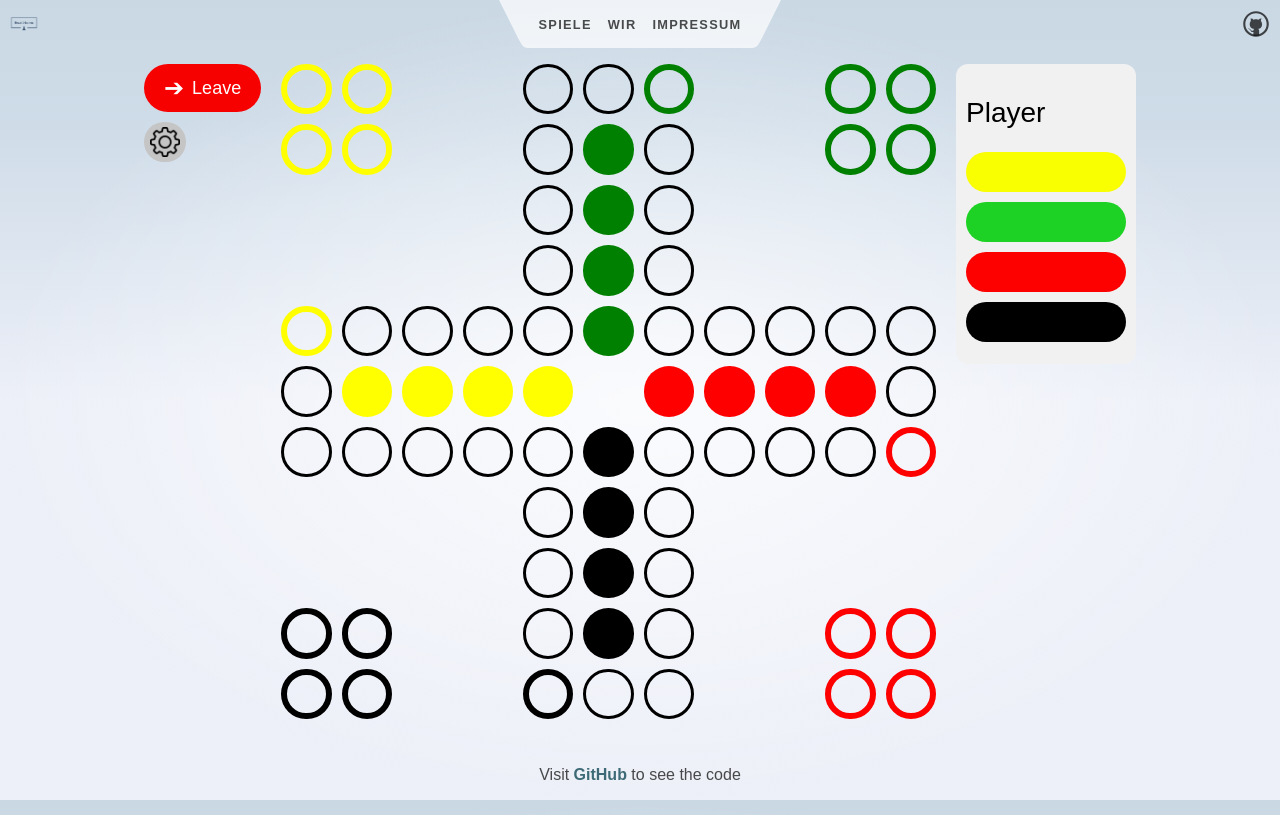
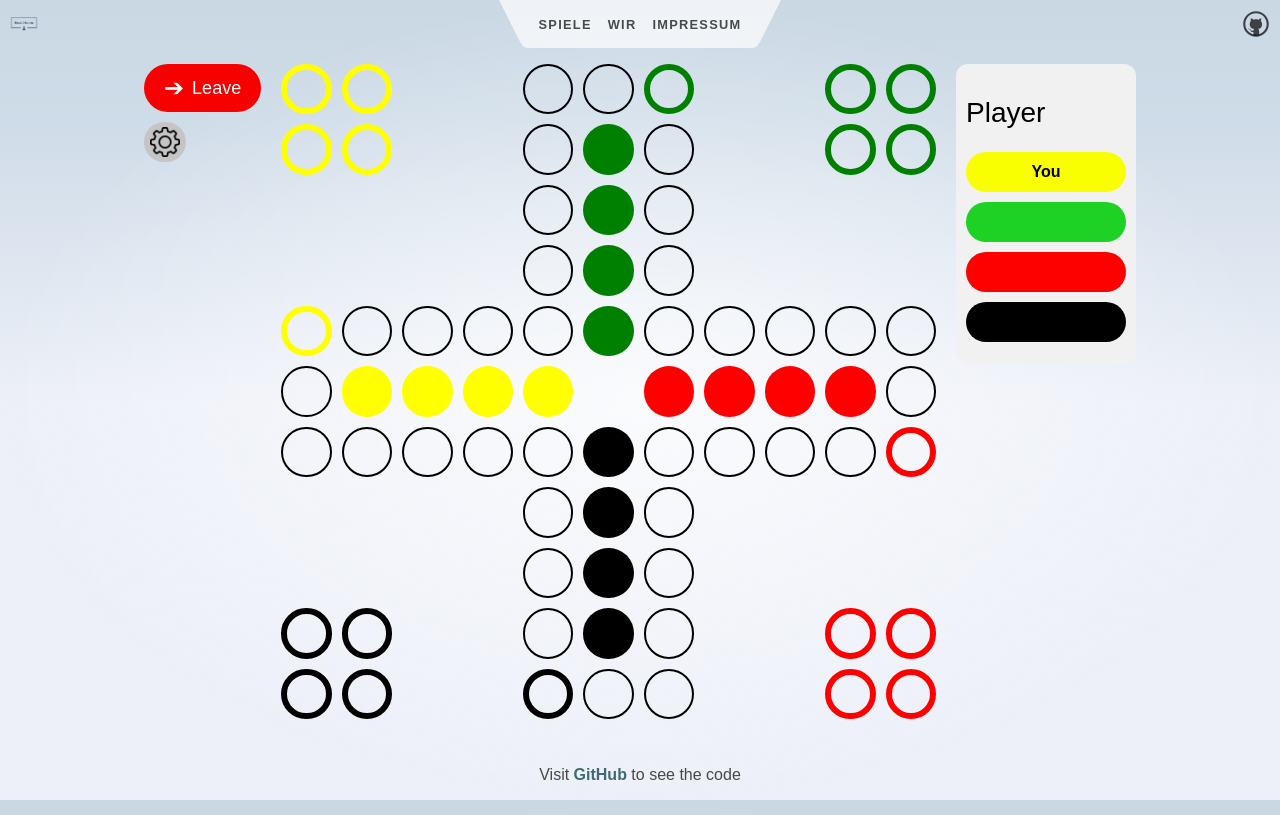
Before and after one commit to Pixxxel-Perfect/Boardheaven, a SvelteKit app in the folder frontend/boardheaven/: page /game in a window 1280 px wide. Built offline with nearby package versions, Linux system fonts and the light colour scheme.

Commit message:
New Improvements

```diff
--- a/frontend/boardheaven/src/routes/game/+page.svelte
+++ b/frontend/boardheaven/src/routes/game/+page.svelte
@@ -133,7 +133,7 @@
     <div class="playerStats">
       <h2 class="playerHeadline">Player</h2>
       <div class="playerColorYellow">
-        <!-- <h4>You</h4> -->
+        <h4>You</h4>
       </div>
       <div class="playerColorGreen">
         <!-- <h4>You</h4> -->
@@ -271,20 +271,24 @@
     aspect-ratio: 1;
     border-radius: 50%;
   }
+  .circle:hover {
+    background-color: rgb(202, 202, 202);
+    transition: all 0.2s ease-in;
+  }
   .circleDefault {
-    border: 3px solid black;
+    border: 0.2vw solid black;
   }
   .circleGreen {
-    border: 6px solid green;
+    border: 0.5vw solid green;
   }
   .circleRed {
-    border: 6px solid red;
+    border: 0.5vw solid red;
   }
   .circleBlack {
-    border: 6px solid black;
+    border: 0.5vw solid black;
   }
   .circleYellow {
-    border: 6px solid yellow;
+    border: 0.5vw solid yellow;
   }
   .circleFullGreen {
     background-color: green;
```
